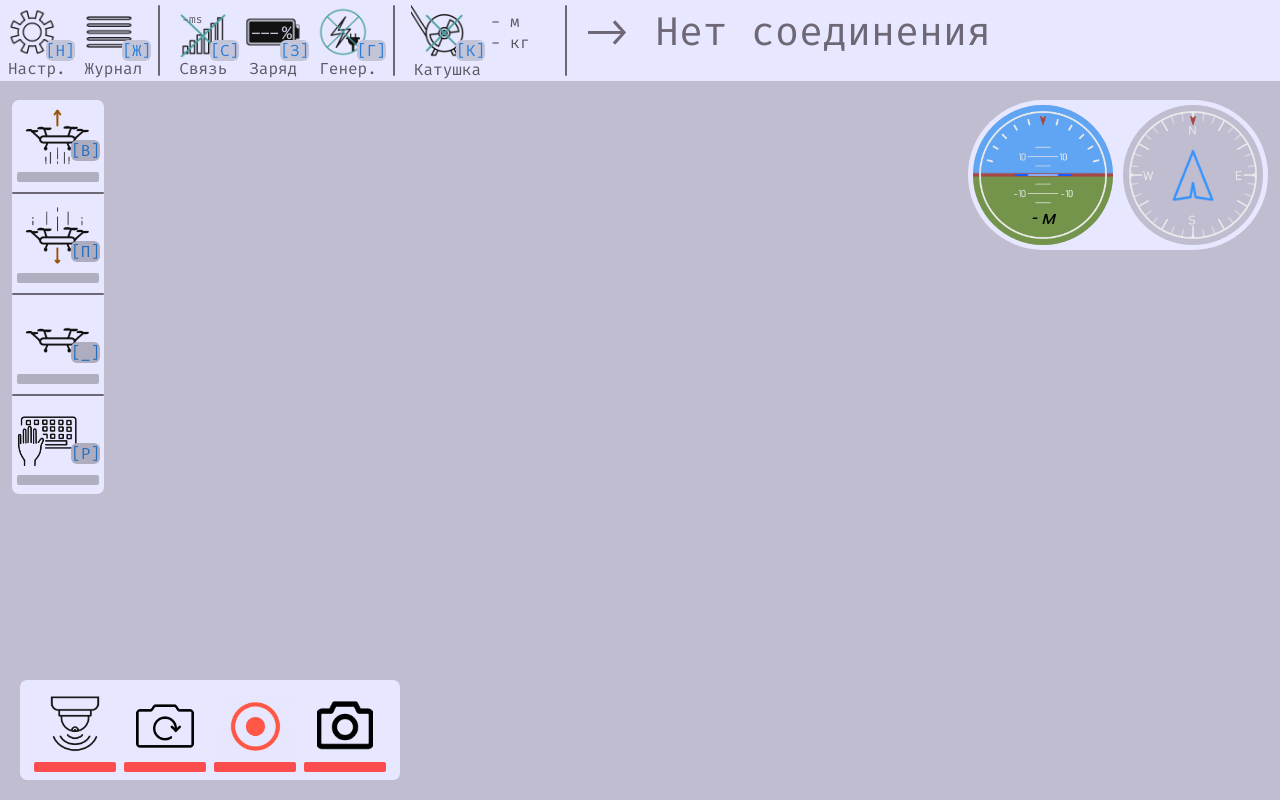
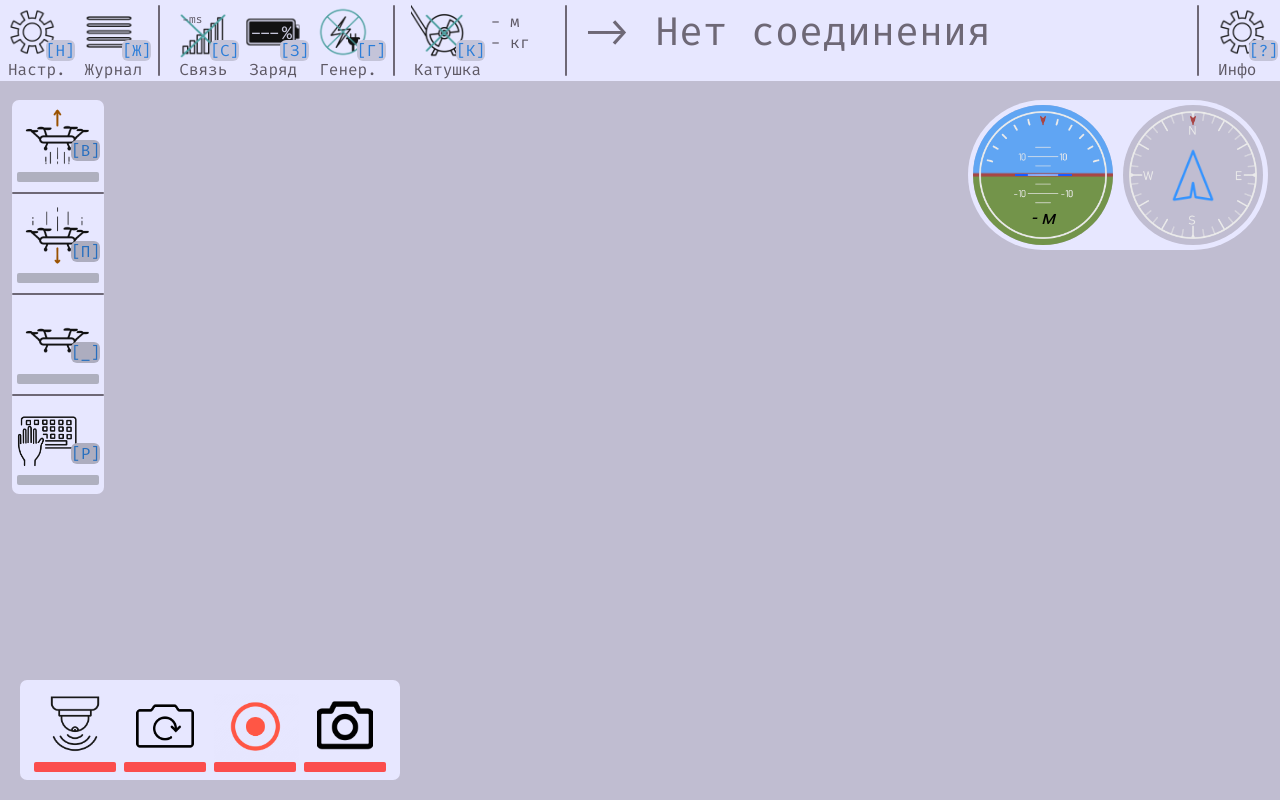
Before and after one commit to Hexerpowers/peponi_gui, a React (Create React App) app: page / in a window 1280 px wide. Built offline with nearby package versions, Linux system fonts and the light colour scheme; no server answers.

Commit message:
Дополнение HelpItem

```diff
--- a/package.json
+++ b/package.json
@@ -1,6 +1,6 @@
 {
 	"name": "watchman",
-	"version": "1.9.2",
+	"version": "1.10.0",
 	"private": true,
 	"main": "electron/main.js",
 	"productName": "СТРАЖ",
@@ -45,7 +45,7 @@
 		]
 	},
 	"devDependencies": {
-		"electron": "^20.1.4",
+		"electron": "22.3.23",
 		"electron-builder": "^23.3.3"
 	},
 	"build": {
--- a/src/Assets/Styles/AppBar.css
+++ b/src/Assets/Styles/AppBar.css
@@ -52,7 +52,7 @@
 }
 
 .ab-item-description {
-    margin: -6px 0 0 3px;
+    margin: -5px 0 0 3px;
 }
 
 .ab-ping-val {
--- a/src/Components/AppBar.jsx
+++ b/src/Components/AppBar.jsx
@@ -26,8 +26,8 @@ export class AppBar extends Component {
                 <HankItem link={this.props.link_local}/>
                 <div className="ab-separator"/>
                 <StatusItem link={this.props.link} status={this.props.status}/>
-                {/*<div className="ab-separator"/>*/}
-                {/*<HelpItem link={this.props.link} status={this.props.status}/>*/}
+                <div className="ab-separator"/>
+                <HelpItem link={this.props.link_local} status={this.props.status}/>
             </div>
         );
     };
--- a/src/Components/AppBar/HelpItem.jsx
+++ b/src/Components/AppBar/HelpItem.jsx
@@ -9,7 +9,7 @@ class HelpItem extends Component {
         this.openHelp = this.openHelp.bind(this)
 
         this.state = {
-            state: 0,
+            core_version: '---',
         }
     }
 
@@ -26,23 +26,40 @@ class HelpItem extends Component {
     componentDidMount() {
         let self = this
         this.addEvent(document, "keypress", function (e) {
-            if (e.code === 'KeyDot') {
-                self.openHank()
+            if (e.code === 'Slash') {
+                self.openHelp()
             }
         });
+        setTimeout(()=>{
+            this.base_url = "http://127.0.0.1:5053/api/v1/get/info"
+            if (this.props.link) {
+                fetch(this.base_url)
+                    .then(response => response.json())
+                    .then(data => {
+                        this.setState({core_version: data['core_version']})
+                    });
+            }
+        }, 5000)
     }
 
     openHelp() {
+        localStorage.setItem('block_aggressive_popups', '1')
         Swal.fire({
+            title: '<strong>О приложении</strong>',
             width: '500px',
             position: 'top-right',
             showClass: {popup: ''},
             hideClass: {popup: ''},
             html:
-                '<div>' +
+                '<div class="ab-popup-link-holder">' +
+                '<div class="ab-popup-link-line">Версия приложения: <i>1.10.2 | «w_gui»</i></div>' +
+                '<div class="ab-popup-link-line">Версия ядра: <i>'+this.state.core_version+'</i></div>' +
+                '<div class="ab-popup-link-line">Разработчик: <i>akzha@omegafuture.ru</i></div>' +
                 '</div>',
             showCloseButton: true,
             showConfirmButton: false,
+        }).then((result) => {
+            localStorage.setItem('block_aggressive_popups', '0')
         })
     }
 
@@ -53,7 +70,7 @@ class HelpItem extends Component {
                 <div className="item-toast">
                     [?]
                 </div>
-                <div className="ab-item-description">Помощь</div>
+                <div className="ab-item-description">Инфо</div>
             </div>
         );
     }
```
Also changed, not shown: 1 other file (tests, documents, lock files or other folders).
